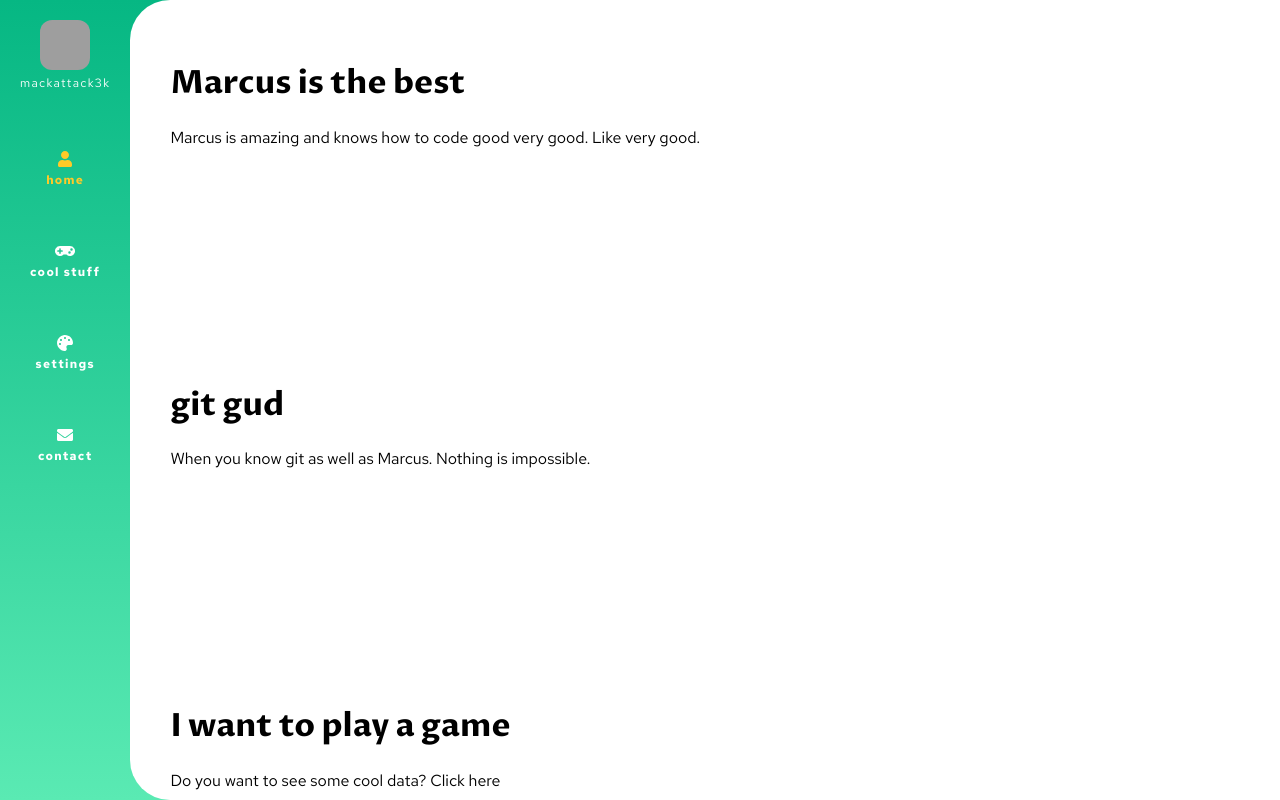
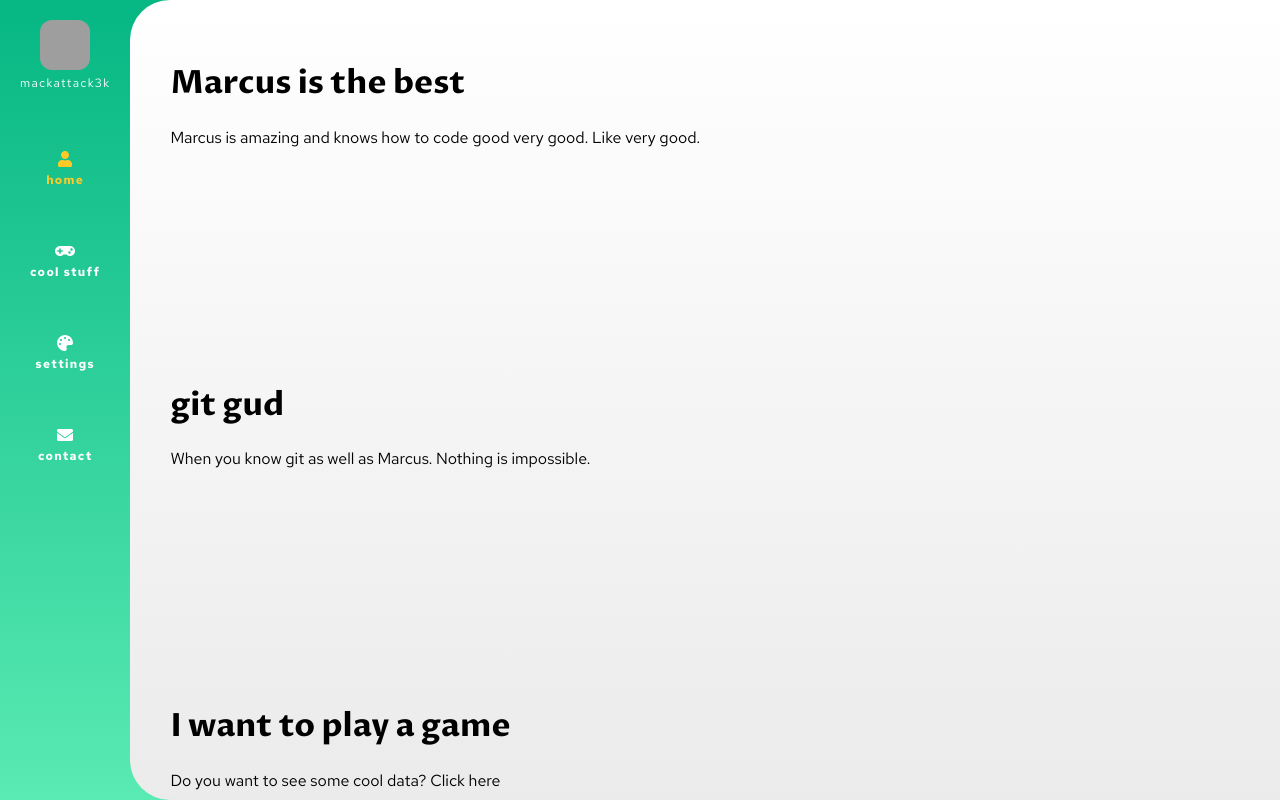
Before and after one commit to mackattack3k/me, a React (Create React App) app: page / in a window 1280 px wide. Built offline with nearby package versions, Linux system fonts and the light colour scheme; grey boxes are pictures that could not be loaded; what i18next-xhr-backend would draw is missing.

Commit message:
Page background fade

```diff
--- a/src/features/navigation/components/Pages.jsx
+++ b/src/features/navigation/components/Pages.jsx
@@ -14,7 +14,8 @@ const Page = styled.div`
   border-top-left-radius: 40px;
   border-bottom-left-radius: 40px;
   display: flex;
-  background-color: ${props => props.theme.background};
+  background: ${props =>
+    `linear-gradient(to top, ${props.theme.backgroundFadeFrom}, ${props.theme.background})`};
   color: ${props => props.theme.primary.text};
   flex: 1;
   padding: 40px;
--- a/src/features/theme/defaultTheme.js
+++ b/src/features/theme/defaultTheme.js
@@ -4,21 +4,23 @@ export default {
   },
   dark: {
     background: '#252525',
+    backgroundFadeFrom: '#373737',
     primary: {
       main: '#06b783',
       light: '#5aeab3',
       dark: '#008656',
-      text: '#fff'
+      text: '#ebebeb'
     },
     secondary: {
       main: '#ffca28',
       light: '#fffd61',
       dark: '#c79a00',
-      text: '#fff'
+      text: '#ebebeb'
     }
   },
   light: {
     background: '#fff',
+    backgroundFadeFrom: '#ebebeb',
     primary: {
       main: '#06b783',
       light: '#5aeab3',
```
